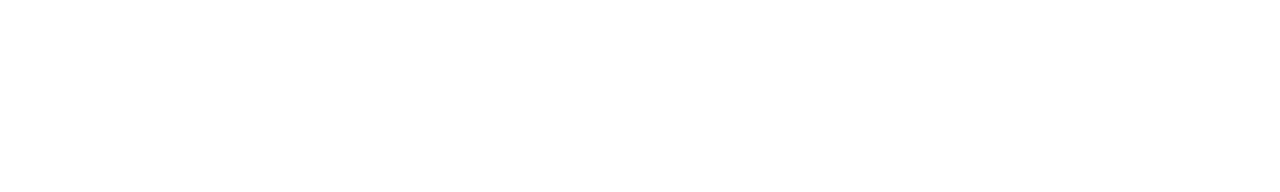
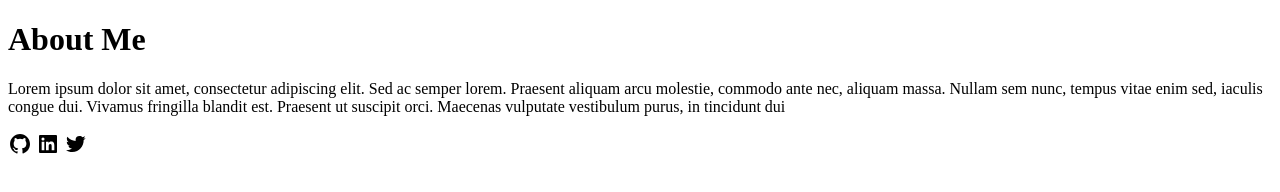
Before and after one commit to Jamal-Karim/Responsive-Website-Project, a plain HTML site: page index.html in a window 1280 px wide. Drawn offline with Linux system fonts and the light colour scheme.

Commit message:
add about section skeleton

```diff
--- a/index.html
+++ b/index.html
@@ -6,5 +6,54 @@
     <title>Responsive Portfolio</title>
     <link rel="stylesheet" href="styles.css" />
   </head>
-  <body></body>
+  <body>
+    <div class="about">
+      <h1>About Me</h1>
+      <p>
+        Lorem ipsum dolor sit amet, consectetur adipiscing elit. Sed ac semper
+        lorem. Praesent aliquam arcu molestie, commodo ante nec, aliquam massa.
+        Nullam sem nunc, tempus vitae enim sed, iaculis congue dui. Vivamus
+        fringilla blandit est. Praesent ut suscipit orci. Maecenas vulputate
+        vestibulum purus, in tincidunt dui
+      </p>
+
+      <div class="icons">
+        <svg
+          xmlns="http://www.w3.org/2000/svg"
+          width="24"
+          height="24"
+          viewBox="0 0 24 24"
+          style="fill: rgba(0, 0, 0, 1); transform: msfilter"
+        >
+          <path
+            fill-rule="evenodd"
+            clip-rule="evenodd"
+            d="M12.026 2c-5.509 0-9.974 4.465-9.974 9.974 0 4.406 2.857 8.145 6.821 9.465.499.09.679-.217.679-.481 0-.237-.008-.865-.011-1.696-2.775.602-3.361-1.338-3.361-1.338-.452-1.152-1.107-1.459-1.107-1.459-.905-.619.069-.605.069-.605 1.002.07 1.527 1.028 1.527 1.028.89 1.524 2.336 1.084 2.902.829.091-.645.351-1.085.635-1.334-2.214-.251-4.542-1.107-4.542-4.93 0-1.087.389-1.979 1.024-2.675-.101-.253-.446-1.268.099-2.64 0 0 .837-.269 2.742 1.021a9.582 9.582 0 0 1 2.496-.336 9.554 9.554 0 0 1 2.496.336c1.906-1.291 2.742-1.021 2.742-1.021.545 1.372.203 2.387.099 2.64.64.696 1.024 1.587 1.024 2.675 0 3.833-2.33 4.675-4.552 4.922.355.308.675.916.675 1.846 0 1.334-.012 2.41-.012 2.737 0 .267.178.577.687.479C19.146 20.115 22 16.379 22 11.974 22 6.465 17.535 2 12.026 2z"
+          ></path>
+        </svg>
+        <svg
+          xmlns="http://www.w3.org/2000/svg"
+          width="24"
+          height="24"
+          viewBox="0 0 24 24"
+          style="fill: rgba(0, 0, 0, 1); transform: msfilter"
+        >
+          <path
+            d="M20 3H4a1 1 0 0 0-1 1v16a1 1 0 0 0 1 1h16a1 1 0 0 0 1-1V4a1 1 0 0 0-1-1zM8.339 18.337H5.667v-8.59h2.672v8.59zM7.003 8.574a1.548 1.548 0 1 1 0-3.096 1.548 1.548 0 0 1 0 3.096zm11.335 9.763h-2.669V14.16c0-.996-.018-2.277-1.388-2.277-1.39 0-1.601 1.086-1.601 2.207v4.248h-2.667v-8.59h2.56v1.174h.037c.355-.675 1.227-1.387 2.524-1.387 2.704 0 3.203 1.778 3.203 4.092v4.71z"
+          ></path>
+        </svg>
+        <svg
+          xmlns="http://www.w3.org/2000/svg"
+          width="24"
+          height="24"
+          viewBox="0 0 24 24"
+          style="fill: rgba(0, 0, 0, 1); transform: msfilter"
+        >
+          <path
+            d="M19.633 7.997c.013.175.013.349.013.523 0 5.325-4.053 11.461-11.46 11.461-2.282 0-4.402-.661-6.186-1.809.324.037.636.05.973.05a8.07 8.07 0 0 0 5.001-1.721 4.036 4.036 0 0 1-3.767-2.793c.249.037.499.062.761.062.361 0 .724-.05 1.061-.137a4.027 4.027 0 0 1-3.23-3.953v-.05c.537.299 1.16.486 1.82.511a4.022 4.022 0 0 1-1.796-3.354c0-.748.199-1.434.548-2.032a11.457 11.457 0 0 0 8.306 4.215c-.062-.3-.1-.611-.1-.923a4.026 4.026 0 0 1 4.028-4.028c1.16 0 2.207.486 2.943 1.272a7.957 7.957 0 0 0 2.556-.973 4.02 4.02 0 0 1-1.771 2.22 8.073 8.073 0 0 0 2.319-.624 8.645 8.645 0 0 1-2.019 2.083z"
+          ></path>
+        </svg>
+      </div>
+    </div>
+  </body>
 </html>
```
